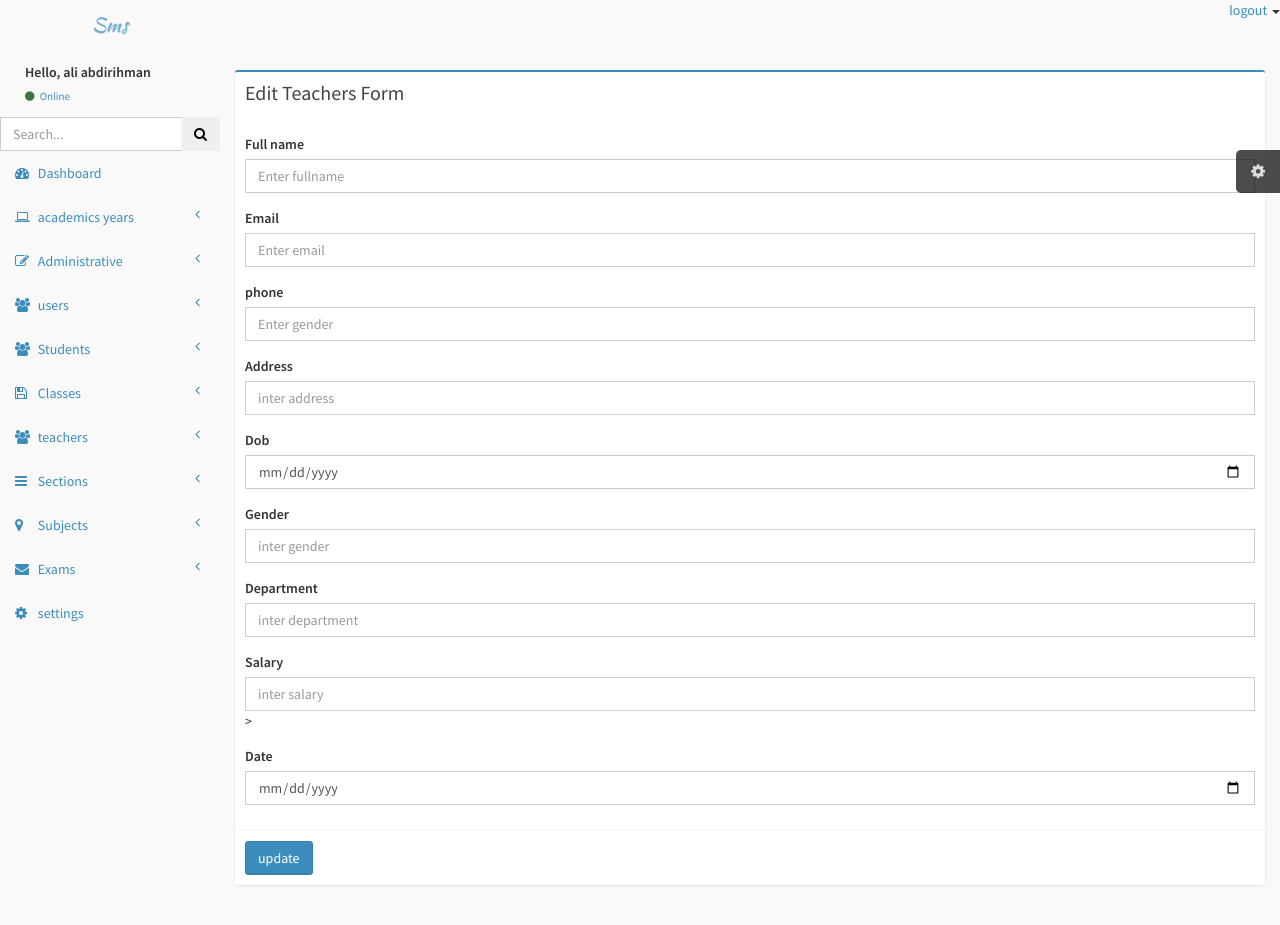
After one commit to bilancalas/sms, a PHP site: page /admin/editTeachers.php?Sid=1 in a window 1280 px wide. The commit adds this page. Run offline with PHP 8.4, Linux system fonts and the light colour scheme; a user stored in the database is signed in; data that the repository does not hold is empty; some libraries are stand-ins or nearby versions.

Commit message:
create delete/update of file teachers

```diff
--- /dev/null
+++ b/admin/editTeachers.php
@@ -0,0 +1,114 @@
+<?php
+session_start();
+if (!$_SESSION['SID']) {
+    header('location: ../login.php');
+}
+?>
+<!DOCTYPE html>
+<html lang="en">
+
+<head>
+    <meta charset="UTF-8">
+    <meta name="viewport" content="width=device-width, initial-scale=1.0">
+    <title>school management system  Edit Students</title>
+
+</head>
+
+<body>
+    <?php include 'includes/header.php'; ?>
+    <div class="wrapper row-offcanvas row-offcanvas-left">
+        <?php
+        include 'includes/aside.php';
+
+        ?>
+        <aside class="right-side">
+
+
+
+
+            <!-- Main content -->
+            <section class="content">
+
+
+                <div class="card">
+                    <div class="box box-primary">
+                        <div class="box-header">
+                            <h3 class="box-title"> Edit Teachers Form</h3>
+                        </div><!-- /.box-header -->
+                        <!-- form start -->
+                        <form role="form" action="backend/teachers.php" method="post">
+                            <div class="box-body">
+                            <?php
+                                 include 'includes/connect.php';
+                                 $id = $_GET['Sid'];
+                                 $sql="SELECT * FROM teachers WHERE id ='$id' ";
+                                 $q=mysqli_query($conn, $sql);
+                                 if($q-> num_rows > 0){
+                                 $row=mysqli_fetch_assoc($q);
+                                 }
+
+                                     ?>
+
+                                <div class="form-group">
+                                <input type="hidden" name="ID" class="form-control" value="<?php echo $row['id'];?>" readonly>
+                                    <label for="exampleInputEmail1">Full name</label>
+                                    <input type="text" name="name" class="form-control" placeholder="Enter fullname" value="<?php echo $row['name'];?>">
+                                </div>
+                                <div class="form-group">
+                                    <label for="exampleInputPassword1">Email</label>
+                                     <input type="email" name="email" class="form-control" placeholder="Enter email" value="<?php echo $row['email'];?>">
+                                </div>
+                                <div class="form-group">
+                                    <label for="exampleInputEmail1">phone</label>
+                                    <input type="int" name="phone" class="form-control" placeholder="Enter gender" value="<?php echo $row['phone'];?>">
+                                </div>
+                                <div class="form-group">
+                                    <label for="exampleInputPassword1">Address</label>
+                                    <input type="text" name="address" class="form-control" placeholder="inter address" value="<?php echo $row['address'];?>">
+                                </div>
+                                <div class="form-group">
+                                    <label for="exampleInputPassword1">Dob</label>
+                                    <input type="date" name="dob" class="form-control" placeholder="inter number" value="<?php echo $row['dob'];?>">
+                                </div>
+                                <div class="form-group">
+                                    <label for="exampleInputPassword1">Gender</label>
+                                    <input type="gender" name="gender" class="form-control" placeholder="inter gender">
+                                </div>
+
+                                <div class="form-group">
+                                    <label for="exampleInputPassword1">Department</label>
+                                    <input type="text" name="department" class="form-control" placeholder="inter department" value="<?php echo $row['department'];?>">
+                                </div>
+
+                                <div class="form-group">
+                                    <label for="exampleInputPassword1">Salary</label>
+                                    <input type="text" name="salary" class="form-control" placeholder="inter salary" value="<?php echo $row['salary'];?>">>
+                                </div>
+
+                                <div class="form-group">
+                                    <label for="exampleInputPassword1">Date</label>
+                                    <input type="date" name="date" class="form-control"  value="<?php echo $row['date'];?>">
+                                </div>
+
+
+
+
+                            </div><!-- /.box-body -->
+
+                            <div class="box-footer">
+                                <button type="submit" name="btnUpdate" class="btn btn-primary">update</button>
+                            </div>
+                        </form>
+                    </div>
+                </div>
+
+
+
+            </section><!-- /.content -->
+        </aside>
+    </div>
+    <!-- Welcome To dashboard: mr. <?php echo $_SESSION['TID']; ?> <a href="includes/logout.php">Logout</a> -->
+
+</body>
+
+</html>
```
Also changed, not shown: admin/backend/teachers.php (+32 -0 lines), admin/fromteachers.php (+6 -2 lines), admin/manageteachers.php (+17 -3 lines).
